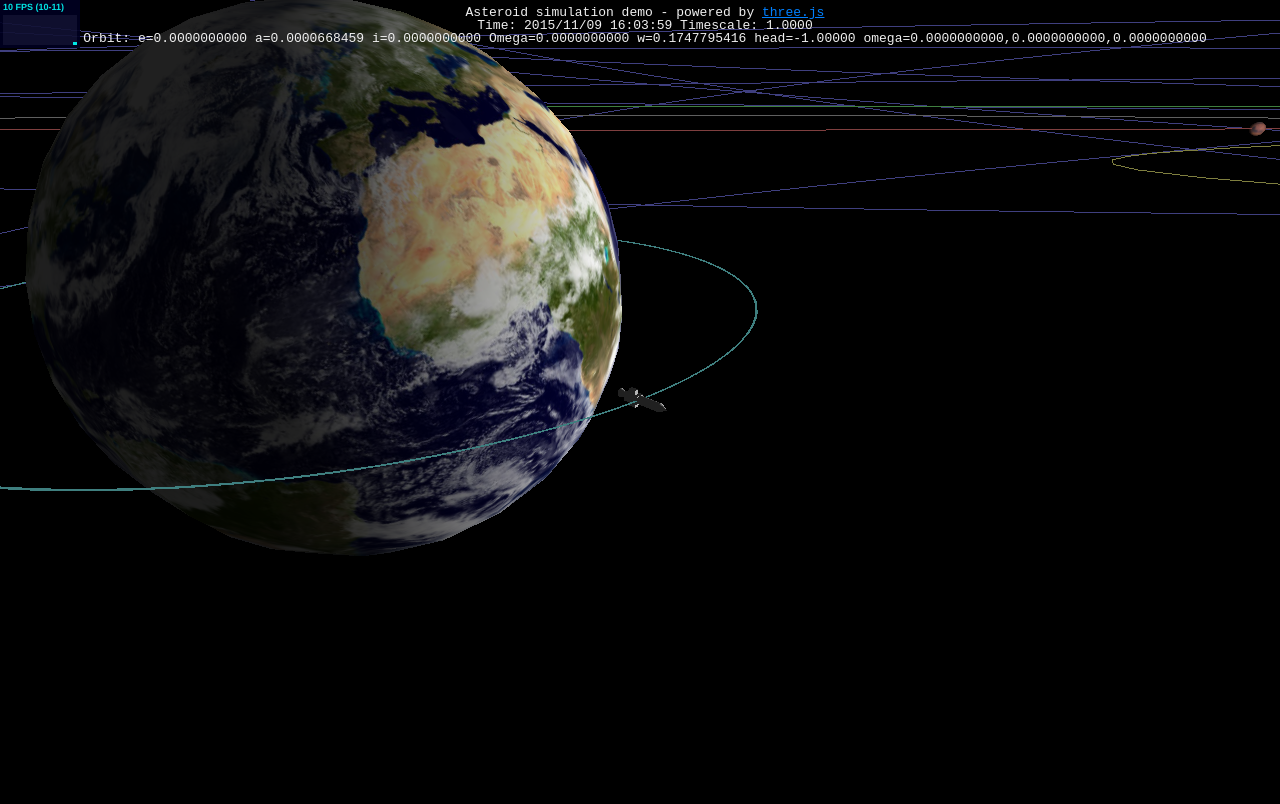
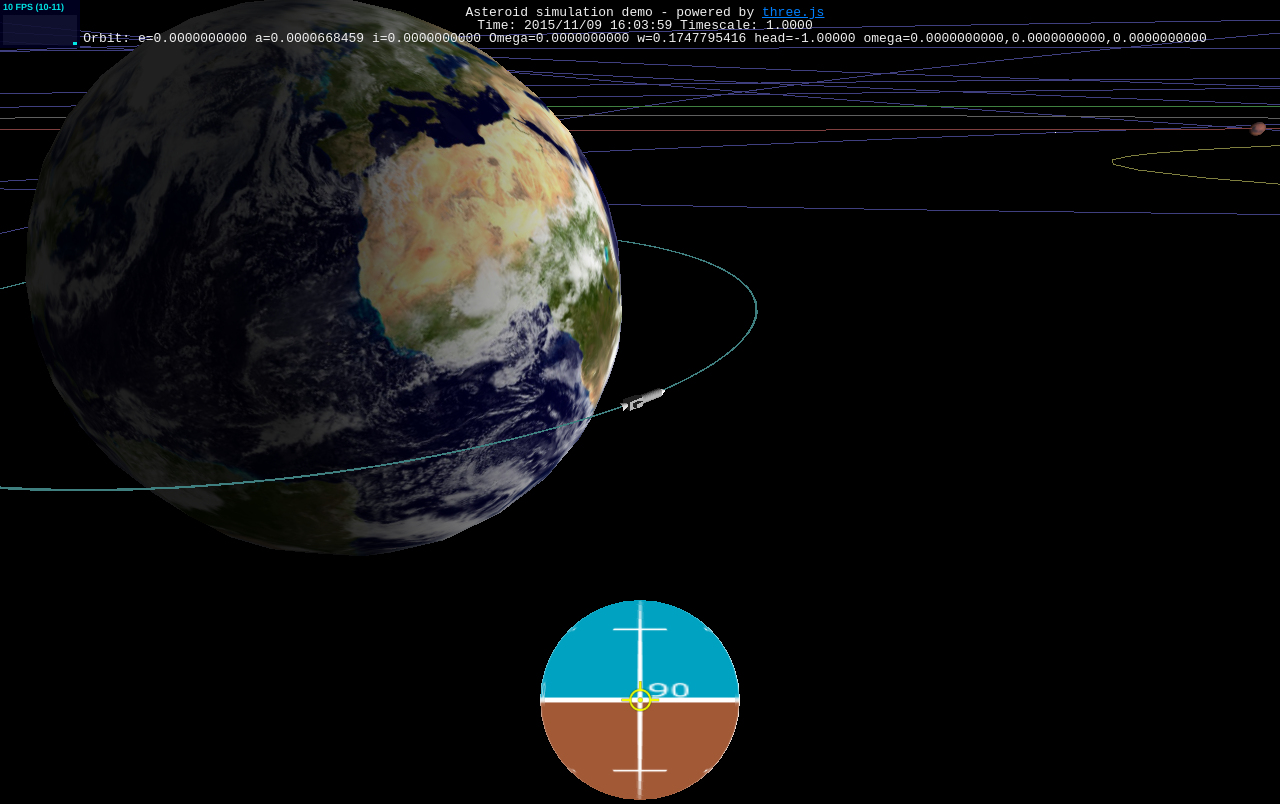
Before and after one commit to msakuta/WebGL-Orbiter, a plain HTML site: page asteroids.html in a window 1280 px wide. Drawn offline with Linux system fonts and the light colour scheme; animation ran at ten frames a second.

Commit message:
Add navball instrument for showing orientation of a vehicle
Something seems awfully wrong about rotation, though.

```diff
--- a/asteroids.html
+++ b/asteroids.html
@@ -59,6 +59,8 @@
 			var camera, scene, renderer;
 			var group;
 			var background;
+			var overlay, overlayCamera;
+			var navballMesh, prograde, retrograde;
 			var mouseX = 0, mouseY = 0;
 			var geometry;
 			var cameraControls;
@@ -85,12 +87,6 @@
 			var accelerate = false;
 			var decelerate = false;
 			var throttle = 0.;
-			var prograde = false;
-			var retrograde = false;
-			var normal = false;
-			var antinormal = false;
-			var incline = false;
-			var antiincline = false;
 
 			var sun;
 			var light;
@@ -269,6 +265,44 @@
 
 				} );
 
+				overlayCamera = new THREE.OrthographicCamera( window.innerWidth / - 2, window.innerWidth / 2, window.innerHeight / 2, window.innerHeight / - 2, -1000, 1000 );
+
+				overlay = new THREE.Scene();
+				var loader = new THREE.TextureLoader();
+				loader.load( 'navball.png', function ( texture ) {
+
+					var geometry = new THREE.SphereGeometry( 100, 20, 20 );
+
+					var material = new THREE.MeshBasicMaterial( { map: texture, overdraw: 0.5, depthTest: false, depthWrite: false } );
+					navballMesh = new THREE.Mesh(geometry, material);
+					overlay.add(navballMesh);
+
+				} );
+
+				var spriteGeometry = new THREE.PlaneGeometry( 40, 40 );
+                prograde = new THREE.Mesh(spriteGeometry,
+					new THREE.MeshBasicMaterial({
+						map: THREE.ImageUtils.loadTexture( "prograde.png" ),
+						color: 0xffffff,
+						side: THREE.DoubleSide,
+						depthTest: false,
+						depthWrite: false,
+						transparent: true,
+					} )
+				);
+                overlay.add(prograde);
+				retrograde = new THREE.Mesh(spriteGeometry,
+					new THREE.MeshBasicMaterial({
+						map: THREE.ImageUtils.loadTexture( "retrograde.png" ),
+						color: 0xffffff,
+						side: THREE.DoubleSide,
+						depthTest: false,
+						depthWrite: false,
+						transparent: true,
+					} )
+				);
+                overlay.add(retrograde);
+
 				scene = new THREE.Scene();
 
 				group = new THREE.Object3D();
@@ -396,6 +430,7 @@
 					{axialTilt: 23.4392811 * rad_per_deg,
 					rotationPeriod: ((23 * 60 + 56) * 60 + 4.10)});
 				var sat = AddPlanet(10000 / AU, 0., 0, 0, 0, 0x3f7f7f, 100 / AU / AU / AU, earth, undefined, 0.1, {modelName: 'rocket.obj', controllable: true});
+				sat.quaternion.multiply(AxisAngleQuaternion(1, 0, 0, Math.PI / 2)).multiply(AxisAngleQuaternion(0, 1, 0, Math.PI / 2));
 				var moon = AddPlanet(384399 / AU, 0.0167086, 0, -11.26064 * rad_per_deg, 114.20783 * rad_per_deg, 0x5f5f5f, this.parent.GM, earth, 'moon.png', 1737.1);
 				var mars = AddPlanet(1.523679, 0.0935, 1.850 * rad_per_deg, 49.562 * rad_per_deg, 286.537 * rad_per_deg, 0x7f3f3f, 42828 / AU / AU / AU, sun, 'mars.jpg', 3389.5);
 				select_obj = sat;
@@ -504,7 +539,7 @@
 				camera.near = Math.min(1, cameraControls.target.distanceTo(camera.position) / 10);
 				camera.updateProjectionMatrix();
 
-				var acceleration = 5e-10;
+				var acceleration = 5e-8;
 				var div = 100; // We should pick subdivide simulation step count by angular speed!
 				function simulateBody(parent){
 					var children = parent.children;
@@ -512,13 +547,13 @@
 						var a = children[i];
 						var sl = a.position.lengthSq();
 						if(sl !== 0){
-							var angleAcceleration = 1e-1;
+							var angleAcceleration = 1e-0;
 							var accel = a.position.clone().negate().normalize().multiplyScalar(deltaTime / div * a.parent.GM / sl);
 							if(select_obj === a && select_obj.controllable && timescale <= 1){
-								if(up) select_obj.angularVelocity.add(new THREE.Vector3(0, 1, 0).applyQuaternion(select_obj.quaternion).multiplyScalar(angleAcceleration * deltaTime / div));
-								if(down) select_obj.angularVelocity.add(new THREE.Vector3(0, -1, 0).applyQuaternion(select_obj.quaternion).multiplyScalar(angleAcceleration * deltaTime / div));
-								if(left) select_obj.angularVelocity.add(new THREE.Vector3(0, 0, 1).applyQuaternion(select_obj.quaternion).multiplyScalar(angleAcceleration * deltaTime / div));
-								if(right) select_obj.angularVelocity.add(new THREE.Vector3(0, 0, -1).applyQuaternion(select_obj.quaternion).multiplyScalar(angleAcceleration * deltaTime / div));
+								if(up) select_obj.angularVelocity.add(new THREE.Vector3(0, 0, 1).applyQuaternion(select_obj.quaternion).multiplyScalar(angleAcceleration * deltaTime / div));
+								if(down) select_obj.angularVelocity.add(new THREE.Vector3(0, 0, -1).applyQuaternion(select_obj.quaternion).multiplyScalar(angleAcceleration * deltaTime / div));
+								if(left) select_obj.angularVelocity.add(new THREE.Vector3(0, 1, 0).applyQuaternion(select_obj.quaternion).multiplyScalar(angleAcceleration * deltaTime / div));
+								if(right) select_obj.angularVelocity.add(new THREE.Vector3(0, -1, 0).applyQuaternion(select_obj.quaternion).multiplyScalar(angleAcceleration * deltaTime / div));
 								if(counterclockwise) select_obj.angularVelocity.add(new THREE.Vector3(-1, 0, 0).applyQuaternion(select_obj.quaternion).multiplyScalar(angleAcceleration * deltaTime / div));
 								if(clockwise) select_obj.angularVelocity.add(new THREE.Vector3(1, 0, 0).applyQuaternion(select_obj.quaternion).multiplyScalar(angleAcceleration * deltaTime / div));
 								if(accelerate) throttle = Math.min(1, throttle + deltaTime / div);
@@ -535,12 +570,6 @@
 										select_obj.angularVelocity.set(0, 0, 0);
 								}
 								if(0 < throttle) select_obj.velocity.add(new THREE.Vector3(1, 0, 0).applyQuaternion(select_obj.quaternion).multiplyScalar(acceleration * throttle * deltaTime / div));
-								if(prograde) select_obj.velocity.add(select_obj.velocity.clone().normalize().multiplyScalar(acceleration * deltaTime / div));
-								if(retrograde) select_obj.velocity.add(select_obj.velocity.clone().normalize().multiplyScalar(-acceleration * deltaTime / div));
-								if(normal) select_obj.velocity.add(select_obj.position.clone().normalize().multiplyScalar(acceleration * deltaTime / div));
-								if(antinormal) select_obj.velocity.add(select_obj.position.clone().normalize().multiplyScalar(-acceleration * deltaTime / div));
-								if(incline) select_obj.velocity.add(select_obj.velocity.clone().cross(select_obj.position).normalize().multiplyScalar(acceleration * deltaTime / div));
-								if(antiincline) select_obj.velocity.add(select_obj.velocity.clone().cross(select_obj.position).normalize().multiplyScalar(-acceleration * deltaTime / div));
 							}
 							var dvelo = accel.clone().multiplyScalar(0.5);
 							var vec0 = a.position.clone().add(a.velocity.clone().multiplyScalar(deltaTime / div / 2.));
@@ -570,6 +599,14 @@
 
 				geometry.verticesNeedUpdate = true;
 
+				var north = new THREE.Vector3(0, 0, 1).applyQuaternion(select_obj.parent.quaternion);
+				var tangent = north.cross(select_obj.position).normalize();
+				var qball = new THREE.Quaternion();
+				var mat = new THREE.Matrix4();
+				var normal = select_obj.position.clone().normalize().negate();
+				mat.makeBasis(tangent.clone().cross(normal), tangent, normal);
+				qball.setFromRotationMatrix (mat);
+
 				grids.visible = grid_enable;
 
 //				camera.up.copy(new THREE.Vector3(0,0,1)); // This did't work with OrbitControls
@@ -587,6 +624,39 @@
 				renderer.render( background, camera);
 				camera.position.copy(position);
 				renderer.render( scene, camera );
+
+				if(navballMesh && select_obj && select_obj.controllable){
+					navballMesh.quaternion.copy(
+						AxisAngleQuaternion(1, 0, 0, -1*Math.PI / 2)
+						.multiply(select_obj.quaternion)
+						.multiply(AxisAngleQuaternion(0, 1, 0, -1*Math.PI / 2))
+						.conjugate()
+//						.multiply(qball)
+/*						(AxisAngleQuaternion(1, 0, 0, -1*Math.PI / 2))
+						.multiply(AxisAngleQuaternion(0, 0, 1, 1*Math.PI / 2))
+						.multiply(select_obj.quaternion.clone().conjugate())
+						.multiply(q)*/
+						);
+					navballMesh.position.y = -window.innerHeight / 2 + 100;
+					var grade;
+					var factor;
+					if(new THREE.Vector3(1, 0, 0).applyQuaternion(select_obj.quaternion).dot(select_obj.velocity) < 0){
+						grade = retrograde;
+						prograde.visible = false;
+						factor = 1.;
+					}
+					else{
+						grade = prograde;
+						retrograde.visible = false;
+						factor = -1.;
+					}
+					grade.visible = true;
+					grade.position.y = -window.innerHeight / 2 + 100 + factor * new THREE.Vector3(0, 1, 0).applyQuaternion(select_obj.quaternion).dot(select_obj.velocity) / select_obj.velocity.length() * 100;
+					grade.position.x = factor * new THREE.Vector3(0, 0, 1).applyQuaternion(select_obj.quaternion).dot(select_obj.velocity) / select_obj.velocity.length() * 100;
+					camera.position.set(0,0,0);
+					camera.quaternion.set(1,0,0,0);
+					renderer.render( overlay, overlayCamera);
+				}
 
 				// Restore the original state because cameraControls expect these variables unchanged
 				camera.quaternion.copy(oldQuaternion);
```
Also changed, not shown: navball.png (added), navball.svg (added), prograde.png (added), prograde.svg (added), retrograde.png (added), retrograde.svg (added).
